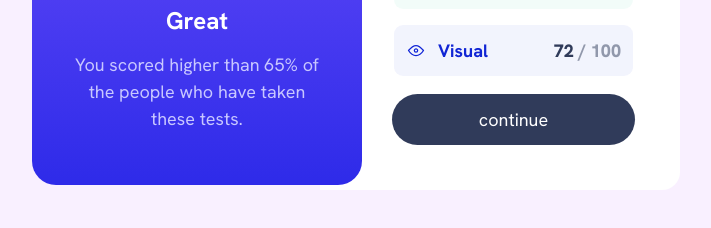
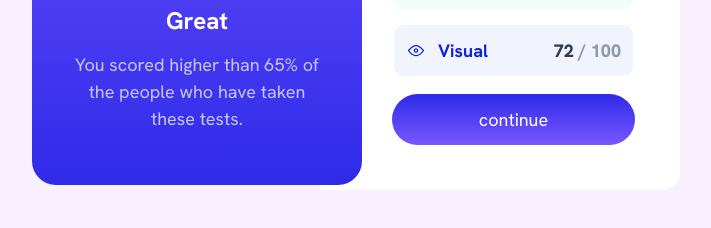
Before and after one commit to tatsuya98/resultsSummary, a plain HTML site: page index.html in a window 1280 px wide. In both pictures the pointer is over the button "continue". Shown: the part 440-668 px from the top of the page, without its empty margins (283-994 px from the left). Drawn offline with Linux system fonts and the light colour scheme.

Commit message:
Add files via upload
added hover state to button

```diff
--- a/styles.css
+++ b/styles.css
@@ -253,6 +253,9 @@ body{
   font-family: var(--ff-body);
   background-color: hsl(275, 100%, 97%);
 }
+button:hover{
+  background-image: linear-gradient(var(--clr-primary-400), var(--clr-primary-300));
+}
 tbody{
   display: flex;
   flex-direction: column;
```
